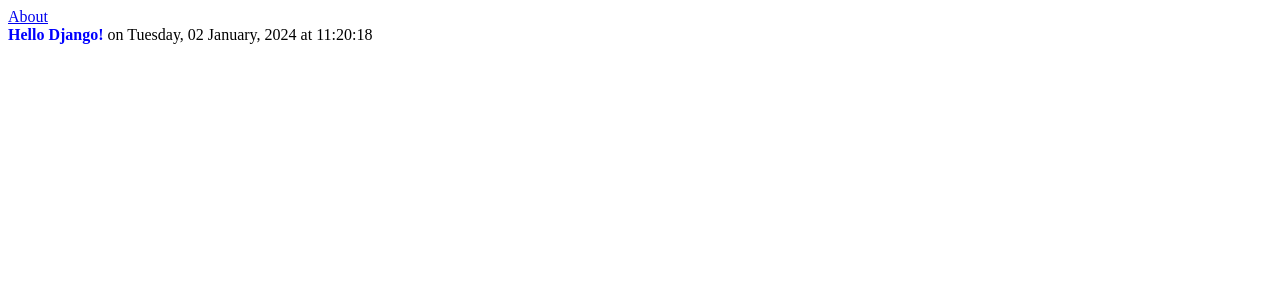
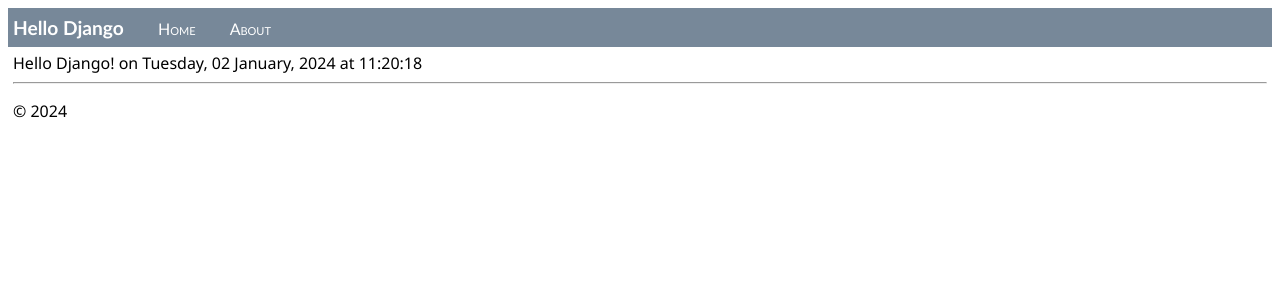
Before and after one commit to pedro4luzi/BasicProjet, a Django app: page / in a window 1280 px wide. Shown: the top 300 px of the page. Run offline with Django 3.2, Linux system fonts and the light colour scheme.

Commit message:
Create header and nav bar (template inheritance) closes #1

```diff
--- a/BasicProjet/HelloDjangoApp/static/site.css
+++ b/BasicProjet/HelloDjangoApp/static/site.css
@@ -1,4 +1,27 @@
-.message {
+.navbar {
+    background-color: lightslategray;
+    font-size: 1em;
+    font-family: 'Trebuchet MS', 'Lucida Sans Unicode', 'Lucida Grande', 'Lucida Sans', Arial, sans-serif;
+    color: white;
+    padding: 8px 5px 8px 5px;
+}
+
+    .navbar a {
+        text-decoration: none;
+        color: inherit;
+    }
+
+.navbar-brand {
+    font-size: 1.2em;
     font-weight: 600;
-    color: blue;
 }
+
+.navbar-item {
+    font-variant: small-caps;
+    margin-left: 30px;
+}
+
+.body-content {
+    padding: 5px;
+    font-family: 'Segoe UI', Tahoma, Geneva, Verdana, sans-serif;
+}
--- a/BasicProjet/HelloDjangoApp/templates/HelloDjangoApp/about.html
+++ b/BasicProjet/HelloDjangoApp/templates/HelloDjangoApp/about.html
@@ -1,3 +1,4 @@
+{% extends "HelloDjangoApp/layout.html" %}
 <html>
 <head>
     <title>{{ title }}</title>
@@ -6,6 +7,8 @@
 </head>
 <body>
     <div><a href="home">Home</a></div>
+    {% block content %}
     {{ content }}
+    {% endblock %}
 </body>
 </html>
--- a/BasicProjet/HelloDjangoApp/templates/HelloDjangoApp/index.html
+++ b/BasicProjet/HelloDjangoApp/templates/HelloDjangoApp/index.html
@@ -1,3 +1,4 @@
+{% extends "HelloDjangoApp/layout.html" %}
 <html>
 <head>
     <title>{{ title }}</title>
@@ -7,6 +8,8 @@
 
 <body>
     <div><a href="about">About</a></div>
+    {% block content %}
     <span class="message">{{ message }}</span>{{ content }}
+    {% endblock %}
 </body>
 </html>
--- /dev/null
+++ b/BasicProjet/HelloDjangoApp/templates/HelloDjangoApp/layout.html
@@ -0,0 +1,25 @@
+<!DOCTYPE html>
+<html>
+<head>
+    <meta charset="utf-8" />
+    <title>{{ title }}</title>
+    {% load static %}
+    <link rel="stylesheet" type="text/css" href="{% static 'site.css' %}" />
+</head>
+
+<body>
+    <div class="navbar">
+        <a href="/" class="navbar-brand">Hello Django</a>
+        <a href="{% url 'home' %}" class="navbar-item">Home</a>
+        <a href="{% url 'about' %}" class="navbar-item">About</a>
+    </div>
+
+    <div class="body-content">
+        {% block content %}{% endblock %}
+        <hr />
+        <footer>
+            <p>&copy; 2024</p>
+        </footer>
+    </div>
+</body>
+</html>
```
Also changed, not shown: 1 other file. Lines whose indentation alone changed are shown as unchanged.
